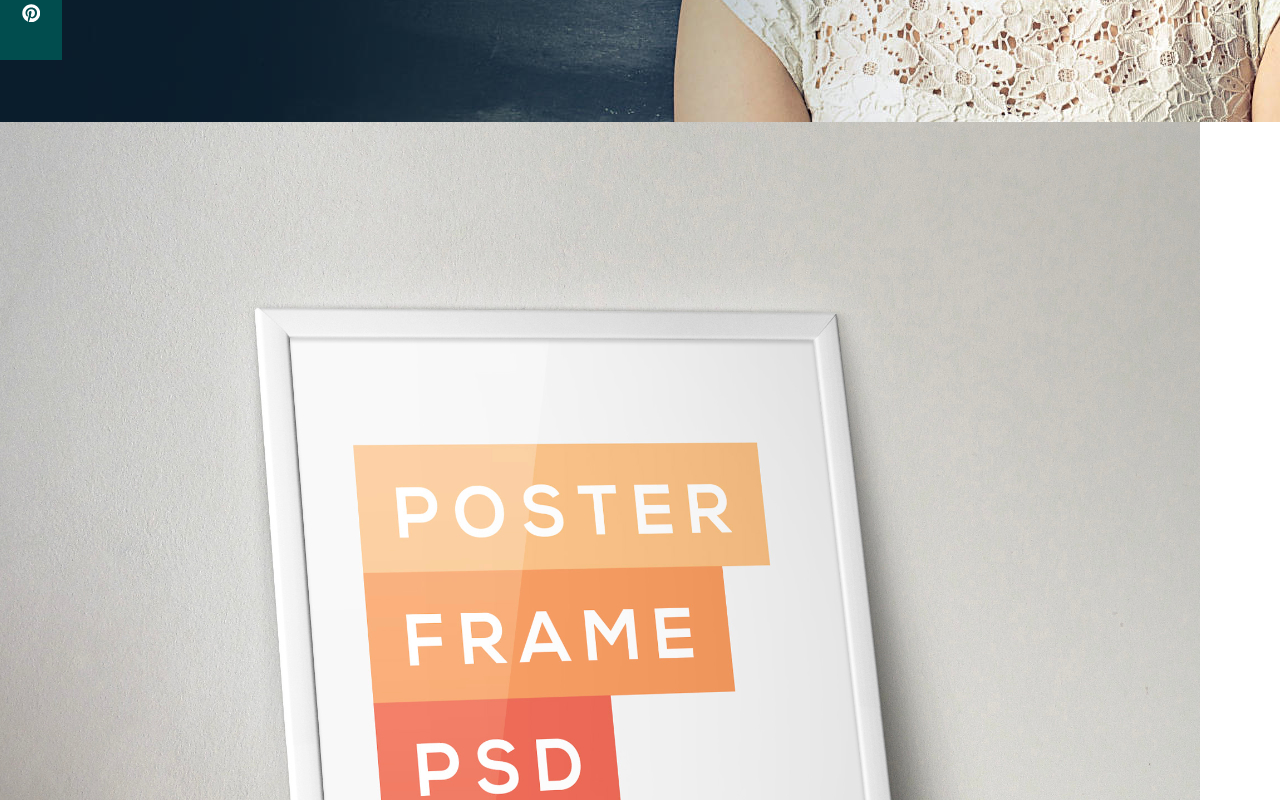
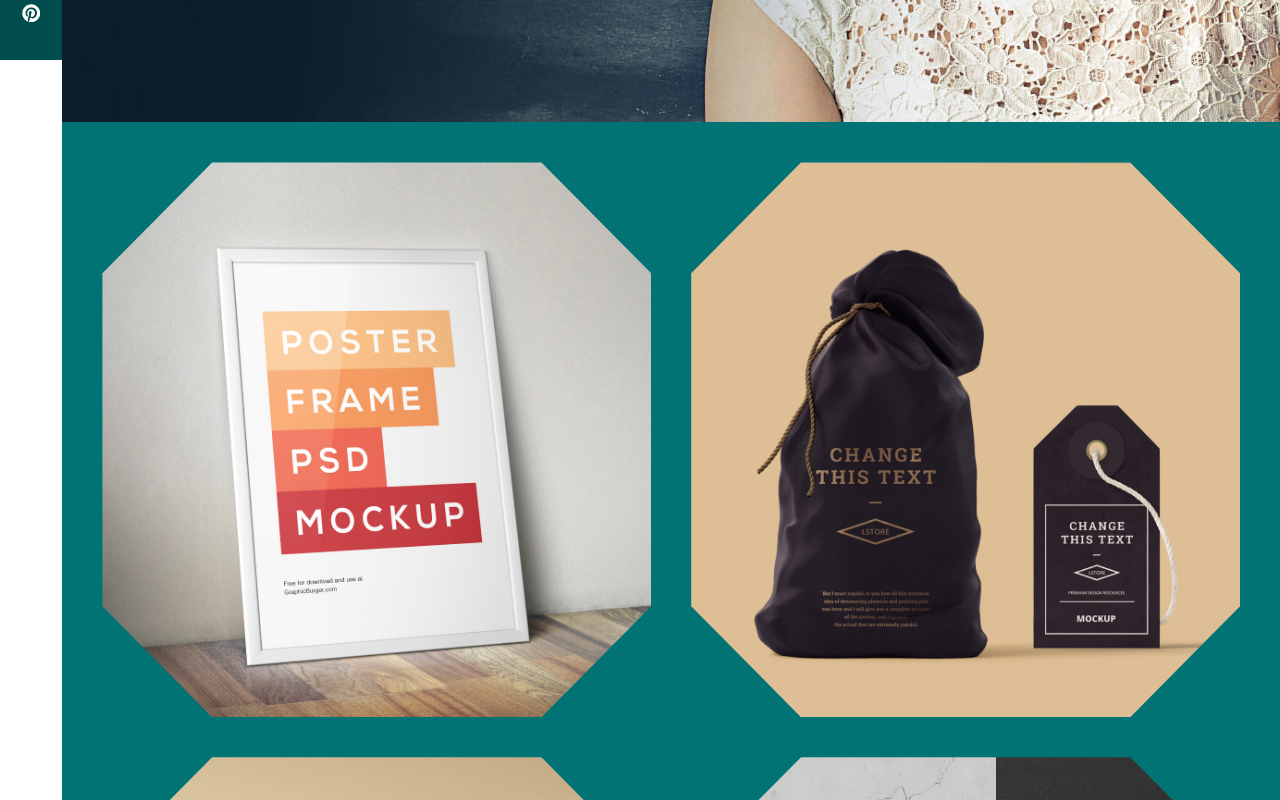
Before and after one commit to c0basi/scarlet-portfolio, a React (Create React App) app: page / in a window 1280 px wide. Shown: the part 740-1540 px from the top of the page. Built offline with nearby package versions, Linux system fonts and the light colour scheme; the HTML template or start-up script is replaced by a standard one; a web font is replaced by a local one.

Commit message:
added Work Section component

```diff
--- a/src/components/MainContent/NavBar/Header.css
+++ b/src/components/MainContent/NavBar/Header.css
@@ -85,6 +85,7 @@ ul.header__main-nav--links li a:active::after {
 		display: flex;
 		flex-direction: column;
 		justify-content: flex-start;
+		align-items: flex-start;
 		top: calc(3vw + 3vh);
 		right: 0;
 		position: fixed;
@@ -95,7 +96,7 @@ ul.header__main-nav--links li a:active::after {
 	}
 
 	.mobile-navigation .header__main-nav--links li {
+		margin-bottom: 4vh;
 		margin-left: 6vw;
-		margin-bottom: 4vh;
 	}
 }
--- a/src/components/MainContent/WorkSection.css
+++ b/src/components/MainContent/WorkSection.css
@@ -0,0 +1,34 @@
+.work {
+	display: flex;
+	flex-wrap: wrap;
+	justify-content: center;
+	background-color: var(--tertiary-color);
+	padding: 2rem;
+}
+
+.work__card {
+	flex-basis: 40rem;
+	flex-grow: 1;
+	padding: 2rem;
+}
+
+.work__card img {
+	width: 100%;
+	height: 100%;
+	object-fit: cover;
+	clip-path: polygon(
+		20% 0%,
+		80% 0%,
+		100% 20%,
+		100% 80%,
+		80% 100%,
+		20% 100%,
+		0% 80%,
+		0% 20%
+	);
+	transition: filter 0.3s ease;
+}
+
+.work__card img:hover {
+	filter: sepia(75%);
+}
--- a/src/components/SideNav.css
+++ b/src/components/SideNav.css
@@ -1,8 +1,8 @@
 .side-nav {
-	position: fixed;
+	position: relative;
 	top: 0;
 	height: 100vh;
-	background-color: var(--primary-color);
+	/* background-color: var(--primary-color); */
 	z-index: 99;
 }
 
@@ -11,6 +11,7 @@
 	height: 100%;
 	flex-direction: column;
 	justify-content: space-between;
+	background-color: var(--primary-color);
 }
 
 .side-nav__content-logo img {
```
Also changed, not shown: src/components/MainContent/WorkSection.js (+5 -5 lines), 1 other file (tests, documents, lock files or other folders).
